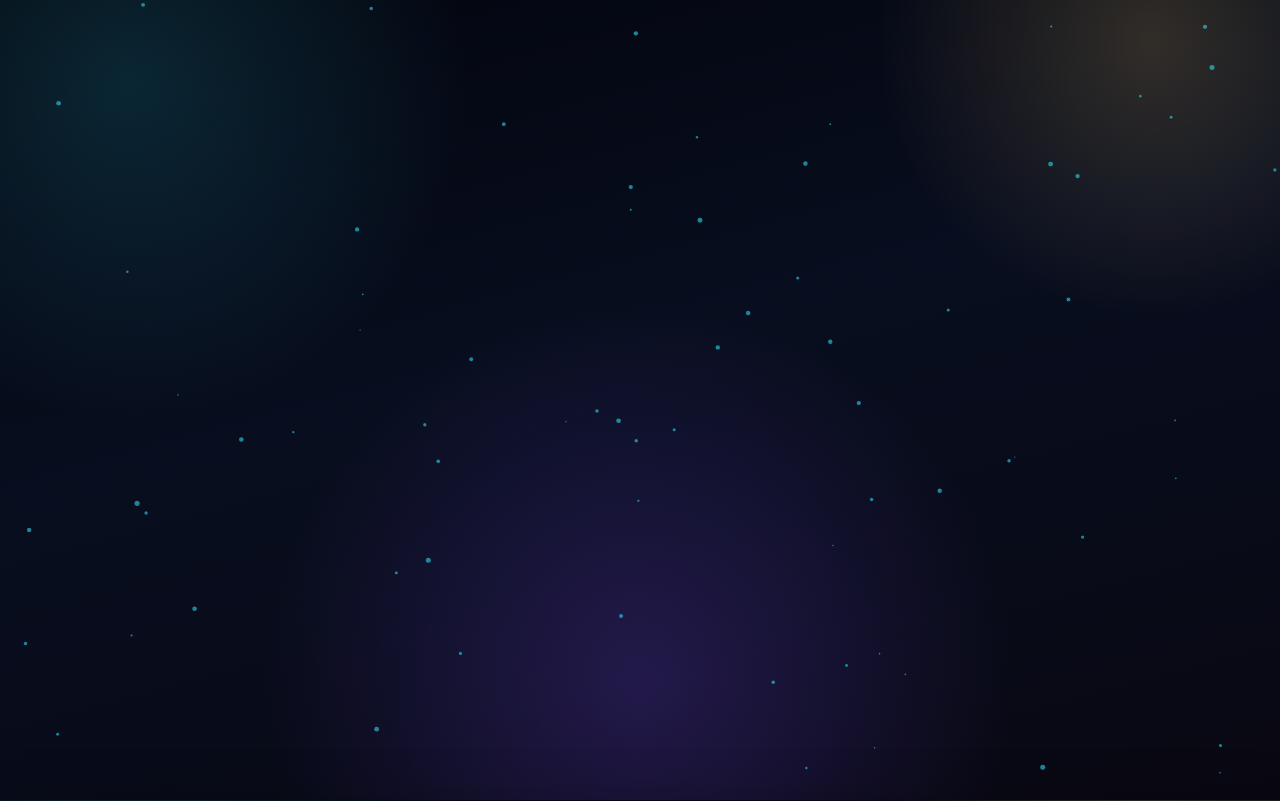
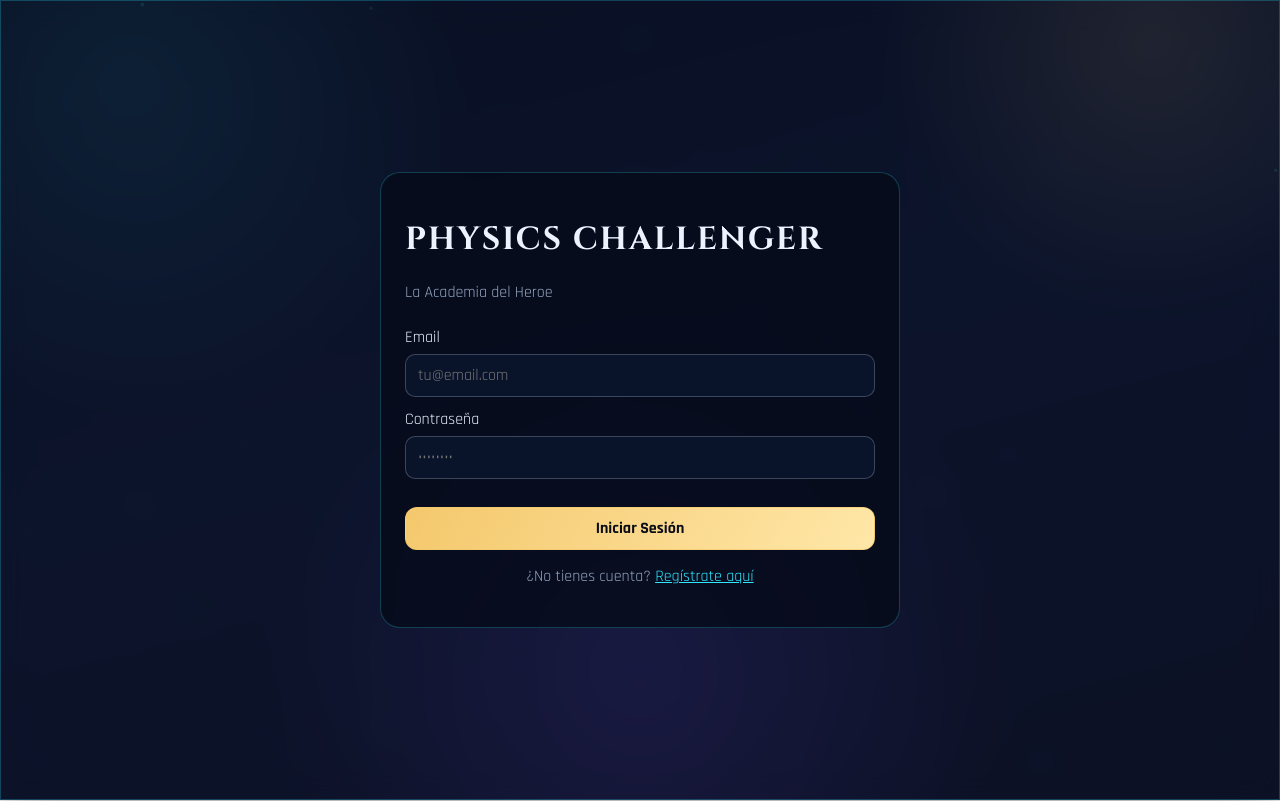
Before and after one commit to elrincondeaguilar/tfmGamificacionUNIR, a React (Vite) app in the folder frontend/: page / in a window 1280 px wide. Shown: the top 801 px of the page. Built offline with nearby package versions, Linux system fonts and the light colour scheme; no server answers.

Commit message:
fix: corrigiendo errores de despliegue en el front

```diff
--- a/frontend/assets/css/styles.css
+++ b/frontend/assets/css/styles.css
@@ -4,6 +4,7 @@
   --purple: #3f206f;
   --gold: #f4c86c;
   --neon: #31e7ff;
+  --accent: #31e7ff;
   --ink: #04050a;
   --text: #ecf3ff;
   --muted: #95a7c3;
@@ -195,3 +196,174 @@ textarea:focus-visible {
   border-radius: 18px;
   padding: 14px;
 }
+
+.particles {
+  position: fixed;
+  inset: 0;
+  width: 100vw;
+  height: 100vh;
+  z-index: 0;
+  pointer-events: none;
+}
+
+.auth-container {
+  position: relative;
+  z-index: 2;
+  min-height: 100vh;
+  display: flex;
+  align-items: center;
+  justify-content: center;
+  padding: 24px;
+}
+
+.auth-box {
+  width: min(520px, 94vw);
+  border-radius: 20px;
+  background: rgba(7, 11, 26, 0.82);
+  border: 1px solid var(--line);
+  padding: 24px;
+}
+
+.form-group {
+  display: grid;
+  gap: 6px;
+  margin-bottom: 12px;
+}
+
+.form-group input,
+.form-group textarea {
+  width: 100%;
+  border-radius: 10px;
+  border: 1px solid rgba(149, 167, 195, 0.35);
+  background: rgba(11, 20, 44, 0.9);
+  color: var(--text);
+  padding: 10px 12px;
+}
+
+.mission-btn {
+  border: 1px solid rgba(244, 200, 108, 0.6);
+  color: #0a0d17;
+  background: linear-gradient(120deg, #f4c86c, #ffe7a8);
+  border-radius: 12px;
+  padding: 10px 14px;
+  cursor: pointer;
+  font-weight: 700;
+}
+
+.mission-btn:disabled {
+  opacity: 0.7;
+  cursor: not-allowed;
+}
+
+.error-message {
+  margin-top: 8px;
+  border: 1px solid rgba(255, 110, 110, 0.4);
+  background: rgba(105, 10, 10, 0.3);
+  color: #ffd6d6;
+  padding: 8px 10px;
+  border-radius: 10px;
+}
+
+.cards-row {
+  display: grid;
+  grid-template-columns: repeat(2, minmax(0, 1fr));
+  gap: 8px;
+}
+
+.mini {
+  border: 1px solid var(--line);
+  border-radius: 12px;
+  padding: 8px 10px;
+  background: rgba(8, 15, 35, 0.65);
+}
+
+.badge {
+  display: inline-block;
+  border: 1px solid rgba(49, 231, 255, 0.5);
+  border-radius: 999px;
+  padding: 4px 10px;
+  font-size: 0.78rem;
+  letter-spacing: 0.03em;
+}
+
+.story {
+  color: #d7e4f8;
+  line-height: 1.45;
+}
+
+.parchment {
+  border-radius: 14px;
+  border: 1px solid rgba(244, 200, 108, 0.35);
+  background: rgba(244, 200, 108, 0.08);
+  padding: 10px 12px;
+}
+
+.hero-illu {
+  height: 120px;
+  border-radius: 16px;
+  border: 1px solid rgba(49, 231, 255, 0.25);
+  background:
+    radial-gradient(circle at 20% 20%, rgba(49, 231, 255, 0.25), transparent 40%),
+    radial-gradient(circle at 80% 75%, rgba(244, 200, 108, 0.22), transparent 35%),
+    linear-gradient(160deg, rgba(10, 17, 40, 0.8), rgba(13, 9, 24, 0.88));
+}
+
+.accordion {
+  border: 1px solid rgba(149, 167, 195, 0.25);
+  border-radius: 12px;
+  overflow: hidden;
+  margin-bottom: 10px;
+}
+
+.accordion-toggle {
+  width: 100%;
+  text-align: left;
+  border: none;
+  color: var(--text);
+  background: rgba(12, 21, 45, 0.9);
+  padding: 10px 12px;
+  cursor: pointer;
+}
+
+.accordion-content {
+  padding: 10px 12px;
+  background: rgba(8, 15, 35, 0.65);
+}
+
+.ranking {
+  width: 100%;
+  border-collapse: collapse;
+}
+
+.ranking td,
+.ranking th {
+  border-bottom: 1px solid rgba(149, 167, 195, 0.2);
+  padding: 8px;
+}
+
+.modal {
+  position: fixed;
+  inset: 0;
+  z-index: 10;
+  display: flex;
+  align-items: center;
+  justify-content: center;
+  background: rgba(2, 4, 10, 0.62);
+}
+
+.modal-box {
+  width: min(560px, 92vw);
+  border-radius: 18px;
+  padding: 20px;
+}
+
+@media (max-width: 980px) {
+  .app {
+    grid-template-columns: 1fr;
+  }
+
+  .sidebar {
+    border-right: 0;
+    border-bottom: 1px solid rgba(49, 231, 255, 0.2);
+  }
+}
```
Also changed, not shown: 5 other files (tests, documents, lock files or other folders).
